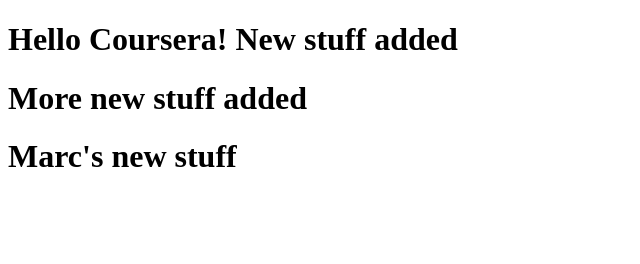
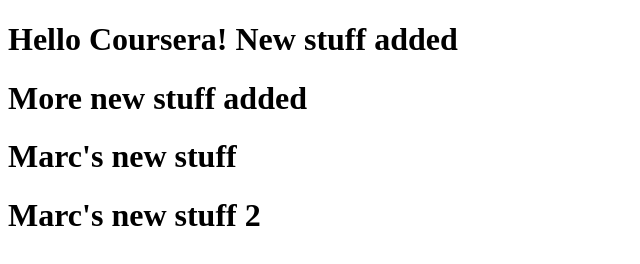
Before and after one commit to jemla61/coursera-angularjs, a plain HTML site: page index.html in a window 1280 px wide. Shown: the whole page, without its empty margins (0-640 px from the left). Drawn offline with Linux system fonts and the light colour scheme.

Commit message:
First commit.

```diff
--- a/index.html
+++ b/index.html
@@ -8,5 +8,6 @@
     <h1> Hello Coursera! New stuff added </h1>
     <h1> More new stuff added </h1>
     <h1> Marc's new stuff</h1>
+    <h1> Marc's new stuff 2</h1>
   </body>
 </html>
```
